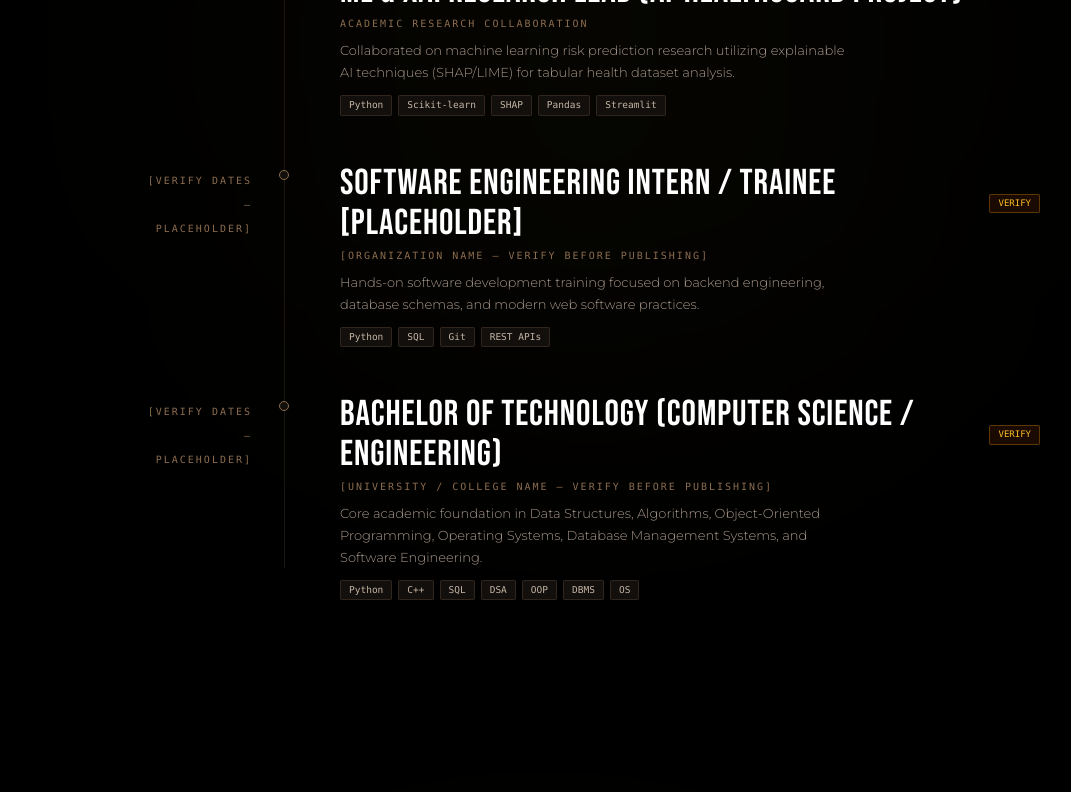
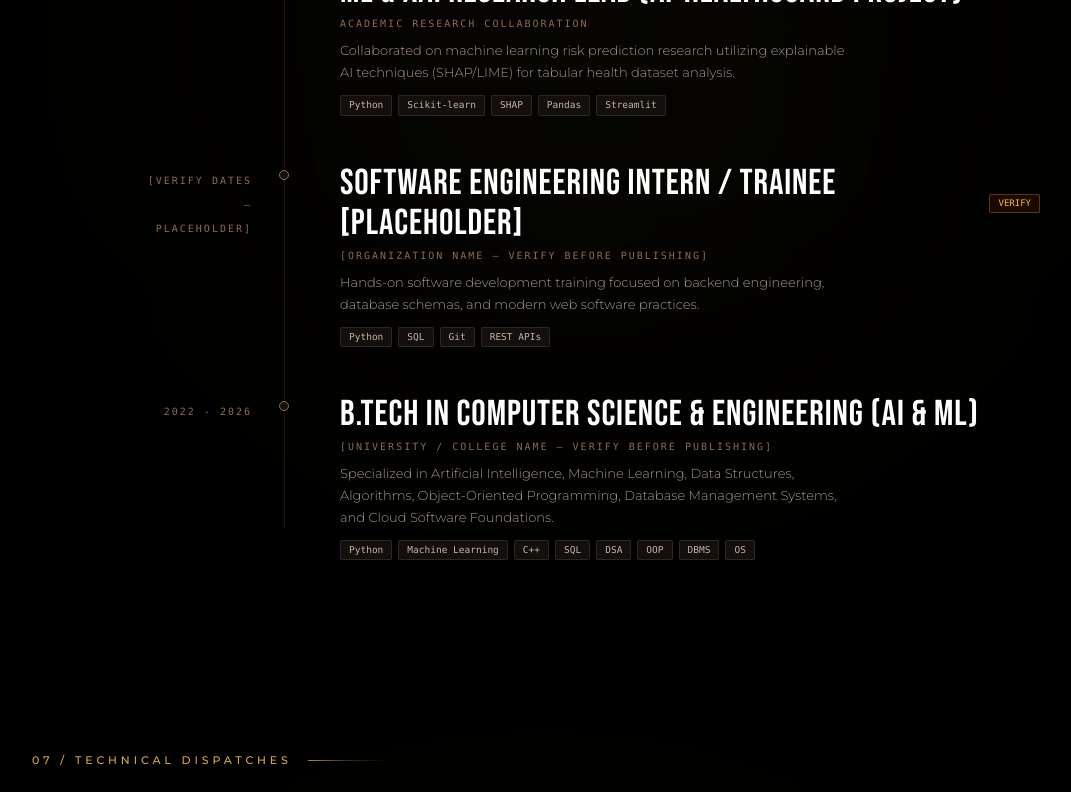
Before and after one commit to heytarunkumar/tarunportfolio, a React (Vite) app: page / in a window 1280 px wide. Shown: the part 8971-9763 px from the top of the page, without its empty margins (48-1119 px from the left). Built offline with nearby package versions, Linux system fonts and the light colour scheme.

Commit message:
refactor: apply confirmed location, education, and portfolio preferences

```diff
--- a/src/data/experience.ts
+++ b/src/data/experience.ts
@@ -60,17 +60,17 @@ export const experienceData: ExperienceItem[] = [
   },
   {
     id: "04",
-    year: "[VERIFY DATES — PLACEHOLDER]",
-    role: "Bachelor of Technology (Computer Science / Engineering)",
+    year: "2022 - 2026",
+    role: "B.Tech in Computer Science & Engineering (AI & ML)",
     organization: "[UNIVERSITY / COLLEGE NAME — VERIFY BEFORE PUBLISHING]",
     location: "India",
     description:
-      "Core academic foundation in Data Structures, Algorithms, Object-Oriented Programming, Operating Systems, Database Management Systems, and Software Engineering.",
+      "Specialized in Artificial Intelligence, Machine Learning, Data Structures, Algorithms, Object-Oriented Programming, Database Management Systems, and Cloud Software Foundations.",
     responsibilities: [
-      "Maintained strong academic coursework in core computer science disciplines.",
-      "Completed practical lab projects in Python, SQL, and algorithm analysis.",
+      "Completed specialized coursework in AI/ML algorithms, Data Structures, and System Architecture.",
+      "Developed practical software projects in Python, SQL, REST APIs, and Machine Learning models.",
     ],
-    technologies: ["Python", "C++", "SQL", "DSA", "OOP", "DBMS", "OS"],
-    isVerified: false,
+    technologies: ["Python", "Machine Learning", "C++", "SQL", "DSA", "OOP", "DBMS", "OS"],
+    isVerified: true,
   },
 ];
--- a/src/data/profile.ts
+++ b/src/data/profile.ts
@@ -42,7 +42,7 @@ export const profileData: Profile = {
     "A Python-focused developer building backend applications, REST APIs, automation workflows, and cloud-based solutions while progressively developing practical hands-on expertise in modern DevOps and infrastructure engineering.",
   bio:
     "I specialize in architecting scalable Python services, reliable REST APIs, automated backend workflows, and cloud solutions. I am actively expanding my hands-on technical stack into container orchestration, Infrastructure as Code, CI/CD pipelines, and cloud systems engineering, with machine learning and generative AI as complementary specializations.",
-  location: "India",
+  location: "India · Open to Remote",
   email: "imtarunchaudharyy@gmail.com",
   socials: {
     github: "https://github.com/heytarunkumar",
```
